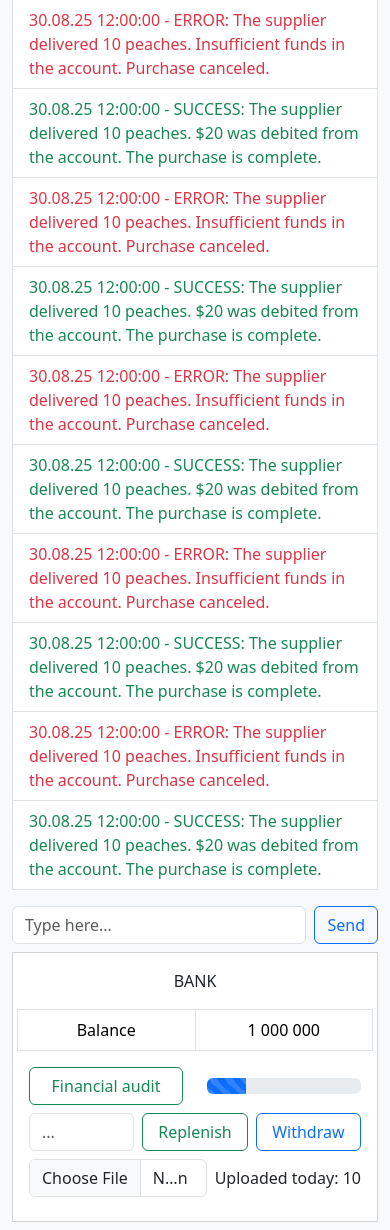
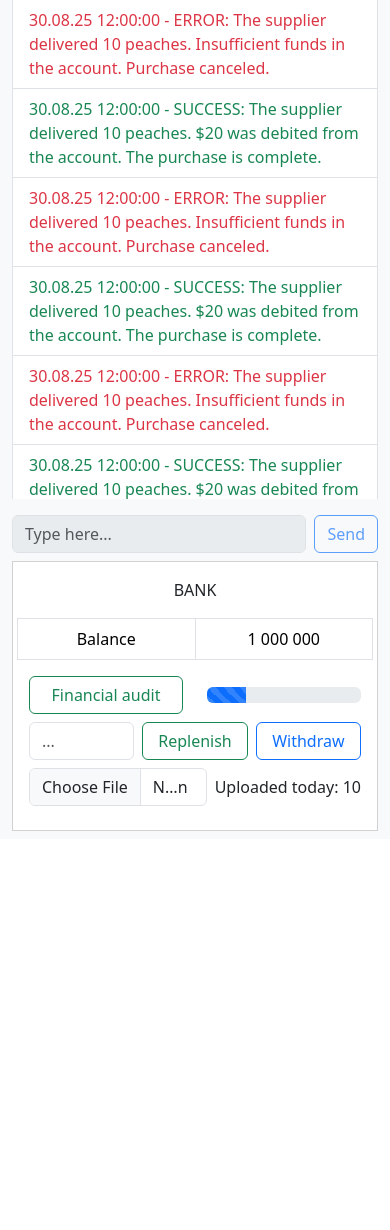
Before and after one commit to vlad1m1r0v/FruitShop, a Django app: page / in a window 390 px wide. Shown: the part 517-1747 px from the top of the page. After the commit the page ends 1348 px from the top, so only its background shows below. Run offline with Django 5.2, Linux system fonts and the light colour scheme; some libraries are stand-ins or nearby versions.

Commit message:
minor adjustments on template

```diff
--- a/templates/main.html
+++ b/templates/main.html
@@ -22,21 +22,6 @@
             grid-template-rows: 3fr 2fr;
             grid-template-columns: repeat(3, 1fr);
             grid-gap: 0.5em;
-        }
-
-        @media (max-width: 991px) {
-            #container {
-                height: fit-content;
-                display: grid;
-                grid-template-areas:
-                    "w"
-                    "e"
-                    "c"
-                    "b";
-                grid-template-columns: 1fr;
-                grid-template-rows: auto auto auto auto;
-                grid-gap: 0.5em;
-            }
         }
 
         #warehouse {
@@ -80,6 +65,26 @@
             width: 100%;
             height: 100%;
             overflow: auto;
+        }
+
+        @media (max-width: 991px) {
+            #container {
+                height: fit-content;
+                display: grid;
+                grid-template-areas:
+                    "w"
+                    "e"
+                    "c"
+                    "b";
+                grid-template-columns: 1fr;
+                grid-template-rows: auto auto auto auto;
+                grid-gap: 0.5em;
+            }
+
+            #events-list, #messages-list {
+                max-height: 500px;
+                overflow-y: auto;
+            }
         }
     </style>
 </head>
@@ -143,7 +148,7 @@
             </div>
         </div>
         <div id="events">
-            <ul class="list-group rounded-0">
+            <ul id="events-list" class="list-group rounded-0">
                 {% for index in '0123456789'|make_list %}
                     {% if forloop.counter0|divisibleby:2 %}
                         <li class="list-group-item">
@@ -248,25 +273,18 @@
 <script src="https://cdn.jsdelivr.net/npm/htmx-ext-ws@2.0.3/ws.min.js"></script>
 {% include "partials/toasts.html" %}
 <script>
+    document.querySelector("form[ws-send]").addEventListener("htmx:wsAfterSend", function (e) {
+        e.target.reset();
+    });
+
     document.addEventListener('htmx:oobAfterSwap', function (event) {
-        const targetId = event.detail.target.id;
+        const target = event.detail.target;
 
-        if (targetId === 'messages-list') {
-            const messagesList = event.detail.target;
-
-            messagesList.scroll({
-                top: messagesList.scrollHeight,
+        if (target.tagName === 'UL') {
+            target.scroll({
+                top: target.scrollHeight,
                 behavior: 'smooth'
             });
         }
     });
-
-    const chatForm = document.querySelector('#chat form');
-    const messageInput = document.querySelector('#chat form input');
-
-    chatForm.addEventListener('submit', (e) => {
-        setTimeout(() => {
-            messageInput.value = '';
-        }, 100);
-    });
 </script>
```
Also changed, not shown: other parts of templates/main.html (+23 -3 lines).
